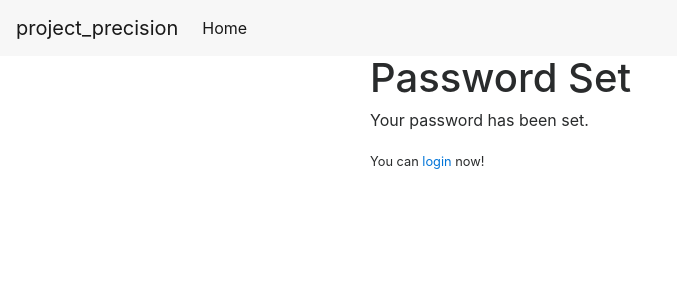
After one commit to FreeCodeCampRoma/precision_school-management, a Django app: template precision/templates/registration/password_reset_complete.html in a window 1280 px wide. The commit adds this page. Shown: the top 300 px of the page, without its empty margins (0-677 px from the left). Run offline with Django 3.2, Linux system fonts and the light colour scheme; the template is opened without the code that fills it, so the values that code supplies are empty; some libraries are stand-ins or nearby versions.

Commit message:
Add password_reset_complete and fix indentation in change form, reset confirm, reset done, and reset form

```diff
--- a/precision/templates/registration/password_change_form.html
+++ b/precision/templates/registration/password_change_form.html
@@ -7,7 +7,6 @@
         <div class="col-md-6 offset-md-3">
             <h1>Change Your Password</h1>
             <small>Use the form to change your password!</small>
-
             <form action="." method="post">
                 {% csrf_token %}
                 {{ form|cripsy }}
--- /dev/null
+++ b/precision/templates/registration/password_reset_complete.html
@@ -0,0 +1,13 @@
+{% extends "base.html" %}
+
+{% block title %}Logged out{% endblock title %}
+
+{% block content %}
+    <div class="row">
+        <div class="col-md-6 offset-md-3">
+            <h1>Password Set</h1>
+            <p>Your password has been set.</p>
+            <small>You can <a href="{% url 'accounts:login' %}">login</a> now!</small>
+        </div>
+    </div>
+{% endblock content %}
```
Also changed, not shown: precision/templates/registration/password_reset_confirm.html (indentation only), precision/templates/registration/password_reset_done.html (indentation only), precision/templates/registration/password_reset_form.html (indentation only). Lines whose indentation alone changed are shown as unchanged.
